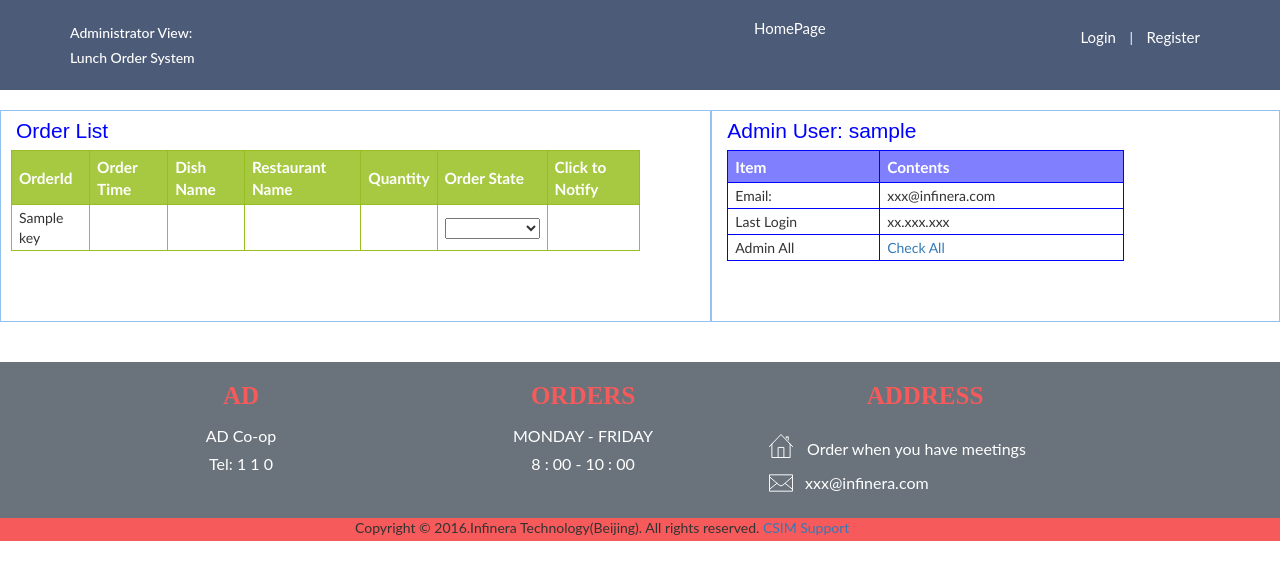
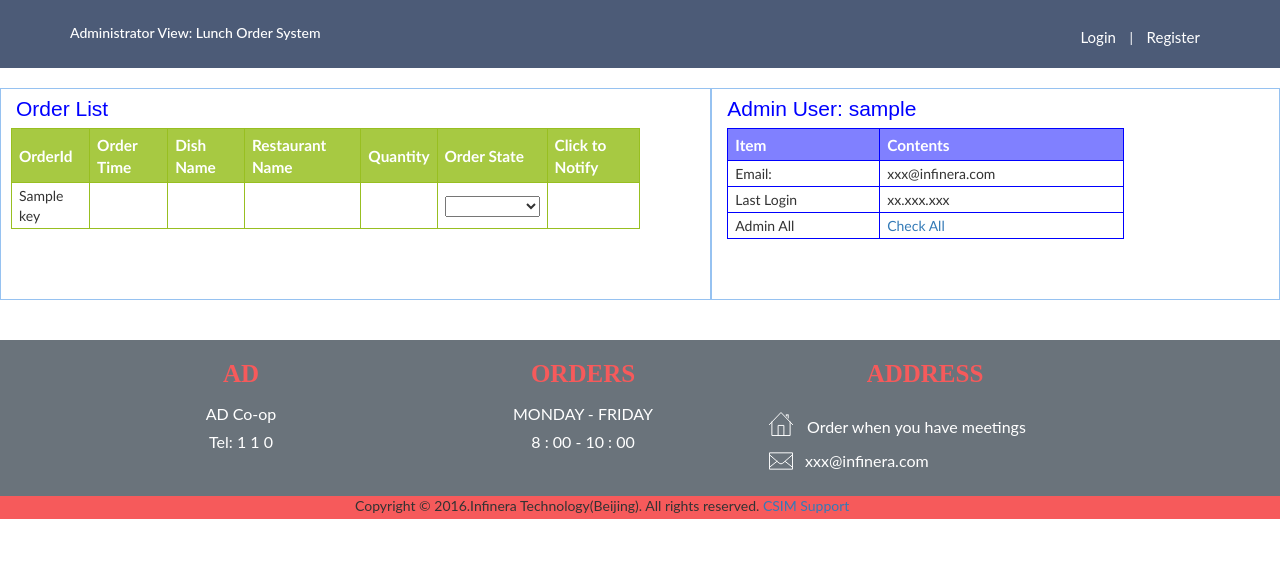
Before and after one commit to wxwjackie/LunchTime, a Django app: template Lunch/templates/administrator.html in a window 1280 px wide. Shown: the top 580 px of the page. Run offline with Django 3.2, Linux system fonts and the light colour scheme; the template is opened without the code that fills it: most values are stand-ins (such as "Sample title", 1, 10 or a date in 2020); parts of the project's set-up code (start-up, migrations or seed data) failed here and were passed over.

Commit message:
modify administrator.html

```diff
--- a/Lunch/templates/administrator.html
+++ b/Lunch/templates/administrator.html
@@ -65,14 +65,12 @@
 	<div class="container">
 		<div class="top-header">
 				<div class="header-left good-left">
-                                    <p>
-                                        Administrator View:</br>
-                                        Lunch Order System
-                                    </p>
+                	<p>Administrator View: Lunch Order System</p>
 				</div>
 				<div class="login-section">
 				{% if user_login %}
 					<ul>
+					<li><a href="{% url "homepage" %}">Homepage</a></li> |
 					<li><p> Welcome {{ user_name }}</p> </li> |
 					<li><a href="{% url "admin_logout" %}">Log out</a> </li>
 					</ul>
@@ -82,13 +80,6 @@
 						<li><a href="{% url "register" %}">Register</a> </li>
 					</ul>
 				{% endif %}
-				</div>
-
-				<div class="header-right">
-						<div class="cart box_1">
-							<a href="{% url 'homepage' %}"><h3>HomePage</h3></a>
-							<div class="clearfix"> </div>
-						</div>
 				</div>
 				<div class="clearfix"></div>
 		</div>
```
